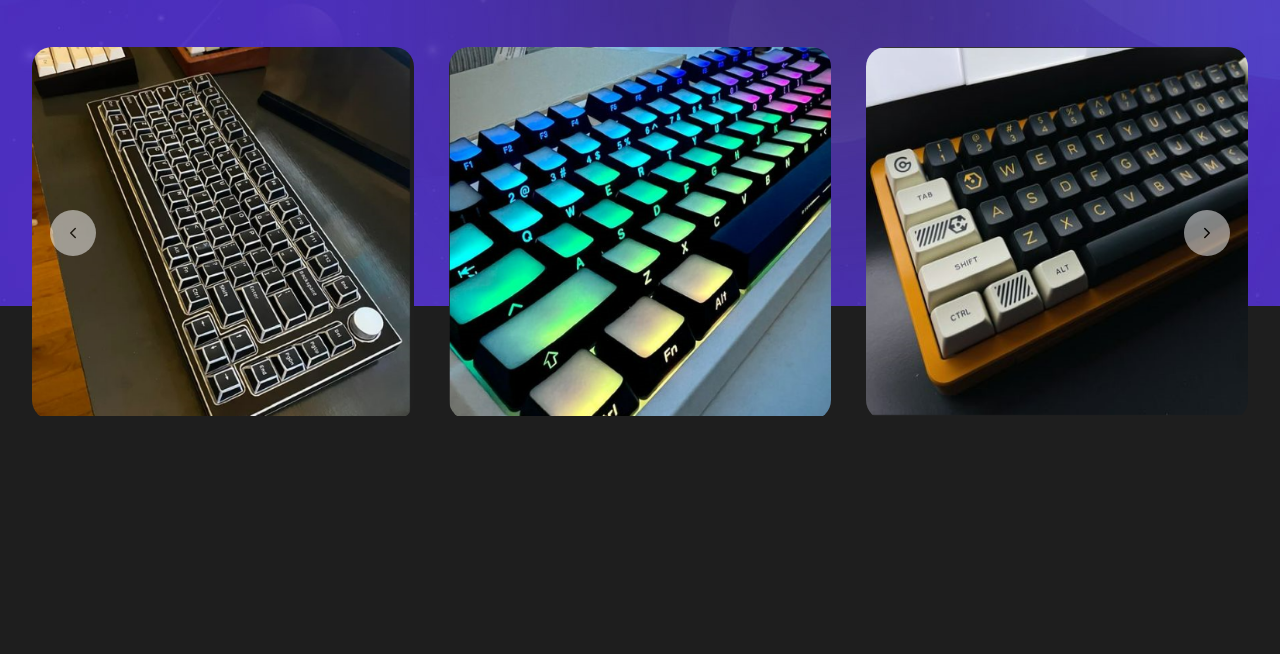
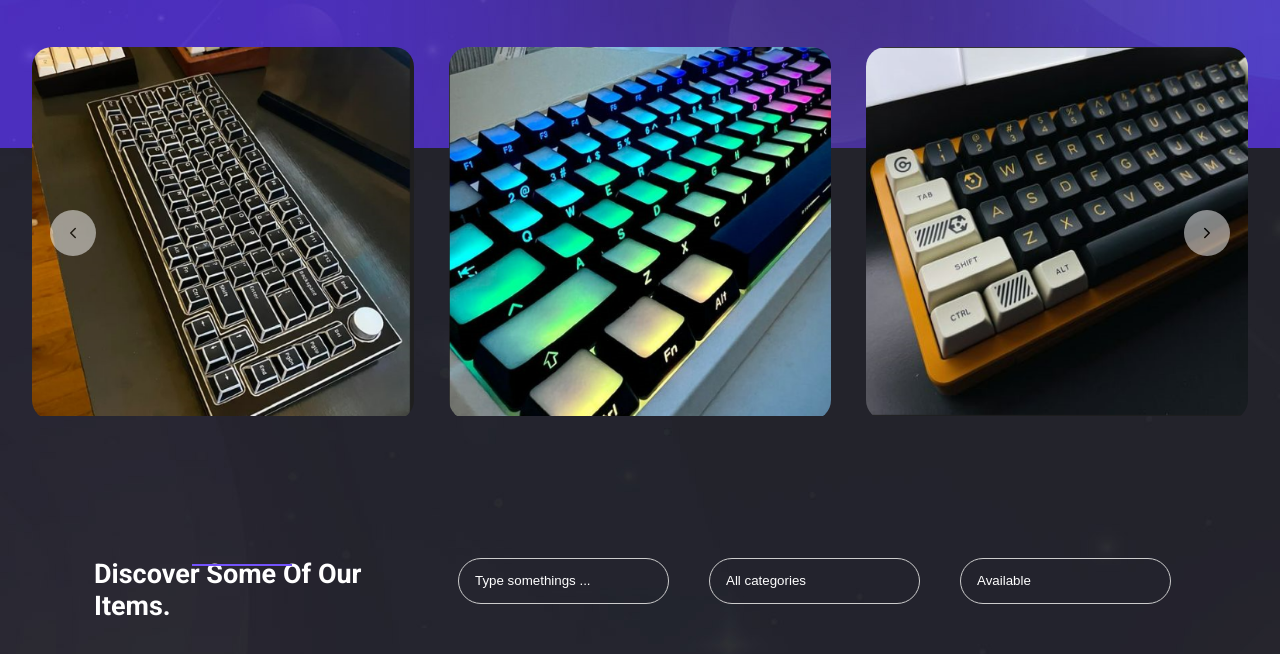
Before and after one commit to TuanLe30122003/Mech-keyboard-market, a plain HTML site: page index.html in a window 1280 px wide. Shown: the part 368-1022 px from the top of the page. Drawn offline with nearby package versions, Linux system fonts and the light colour scheme.

Commit message:
28/8/2022 search box finishing and product card display in progress

```diff
--- a/explore.css
+++ b/explore.css
@@ -1,4 +1,6 @@
 /* explore layout */
+
+/* explore */
 
 #explorestage {
     z-index: 4;
@@ -6,7 +8,7 @@
 
 .discover {
     background: url('bg-explore.jpg') no-repeat;
-    height: 200vh;
+    /* height: 200vh; */
     padding-top: 250px;
     /* width: 100vw; */
 }
@@ -43,6 +45,7 @@
     /* margin-top: 50px; */
     margin: 50px 20px 0 20px;
     position: relative;
+    z-index: 5;
 }
 
 .discoverPicContainer > .discoverPic {
@@ -118,3 +121,89 @@
 .sub-des-pic-discover img {
     border-radius: 50%;
 }
+
+/* explore2 */
+
+.discover2 {
+    background: url('bg-explore2.jpg') no-repeat    ;
+    height: 200vh;
+    padding: 400px 0 120px 0;
+    position: relative;
+    transform: translateY(-17%);
+    /* box-sizing: content-box; */
+}
+
+.container-discover2 {
+    position: relative;
+}
+
+.cross {
+    position: absolute;
+    height: 2px;
+    top: 26%;
+    width: 100px;
+    left: 15%;
+    /* transform: translateY(-50%); */
+    background-color: #7453fc;
+}
+
+/* searching */
+
+.searching {
+    display: flex;
+    flex-direction: row;
+    /* padding: 0 30px; */
+    /* max-width: 1140px; */
+    margin: 0 70px;
+    padding: 0 12px;
+}
+
+.searching > div {
+    padding: 0 12px;
+}
+
+.searching1 {
+    color: #fff;
+    font-size: 27px;
+    margin-bottom: 80px;
+    font-weight: 700;
+    flex-basis: 50%;
+    justify-content: left;
+    text-align: left;
+}
+.searching1 p {
+    margin-top: 10px;
+}
+
+.searching2 {
+    display: flex;
+    flex-direction: row;
+    gap: 10px;
+}
+
+.searching2 div{
+    padding: 10px 15px 0 15px;
+    /* overflow: hidden; */
+    border-radius: 23px;
+    height: 46px;
+}
+
+.searching2 div input {
+    height: 46px;
+    border-radius: 23px;
+    padding: 8px 16px;
+    background-color: transparent;
+    color: #fff;
+    border: 1px solid #ccc;
+    outline: none;
+}
+
+.searching2 div input:focus {
+    box-shadow: 0 0 0 0.25rem rgb(13 110 253 / 25%);
+}
+/* product-discover2 */
+
+.product-discover2 {
+    display: flex;
+    flex-direction: column;
+}
--- a/home.css
+++ b/home.css
@@ -28,6 +28,22 @@ a {
 
 body {
     position: relative;
+}
+
+input {
+    border-top-style: hidden;
+    border-right-style: hidden;
+    border-left-style: hidden;
+    border-bottom-style: groove;
+    background-color: #eee;
+  }
+
+.no-outline:focus {
+    outline: none;
+}
+
+::placeholder {
+    color: #fff;
 }
 
 /* Global css */
--- a/index.html
+++ b/index.html
@@ -296,6 +296,46 @@
                 </div>
             </div>
         </div>
+
+        <div class="discover2">
+            <div class="container-dicover2">
+                <span class="cross"></span>
+            </div>
+            <div class="searching">
+                <div class="searching1">
+                    <p>Discover Some Of Our Items.</p>
+                </div>
+
+                <div class="searching2">
+                        <div>
+                            <input type="text" name="keyword" placeholder="Type somethings ..." autocomplete="on" required>
+                        </div>
+
+                        <div>
+                            <input type="text" name="keyword" placeholder="All categories" autocomplete="on" required>
+                        </div>
+
+                        <div>
+                            <input type="text" name="keyword" placeholder="Available" autocomplete="on" required>
+                        </div>
+                </div>
+            </div>
+
+            <div class="product-discover2">
+                <div class="pro-dis2-col">
+                    <div class=""></div>
+                    <div class=""></div>
+                    <div class=""></div>
+                    <div class=""></div>
+
+                </div>
+
+                <div class="pro-dis2-col">
+
+                </div>
+            </div>
+
+        </div>
     </div>
 
     <div class="stage" id="itemstage">
```
Also changed, not shown: main.js (+0 -27 lines), bg-explore2.jpg (renamed from backgr1.jpg), item-pic1.jpg (added).
